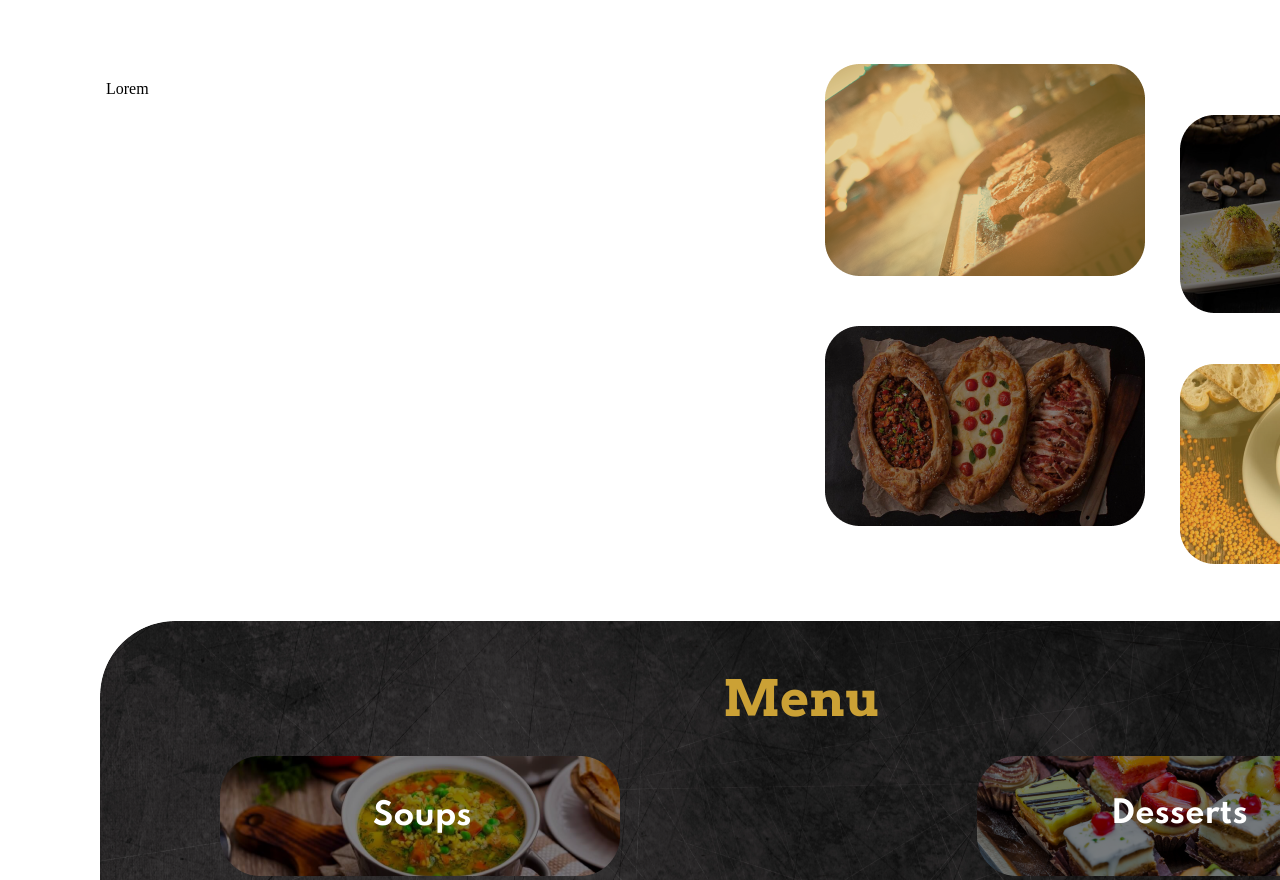
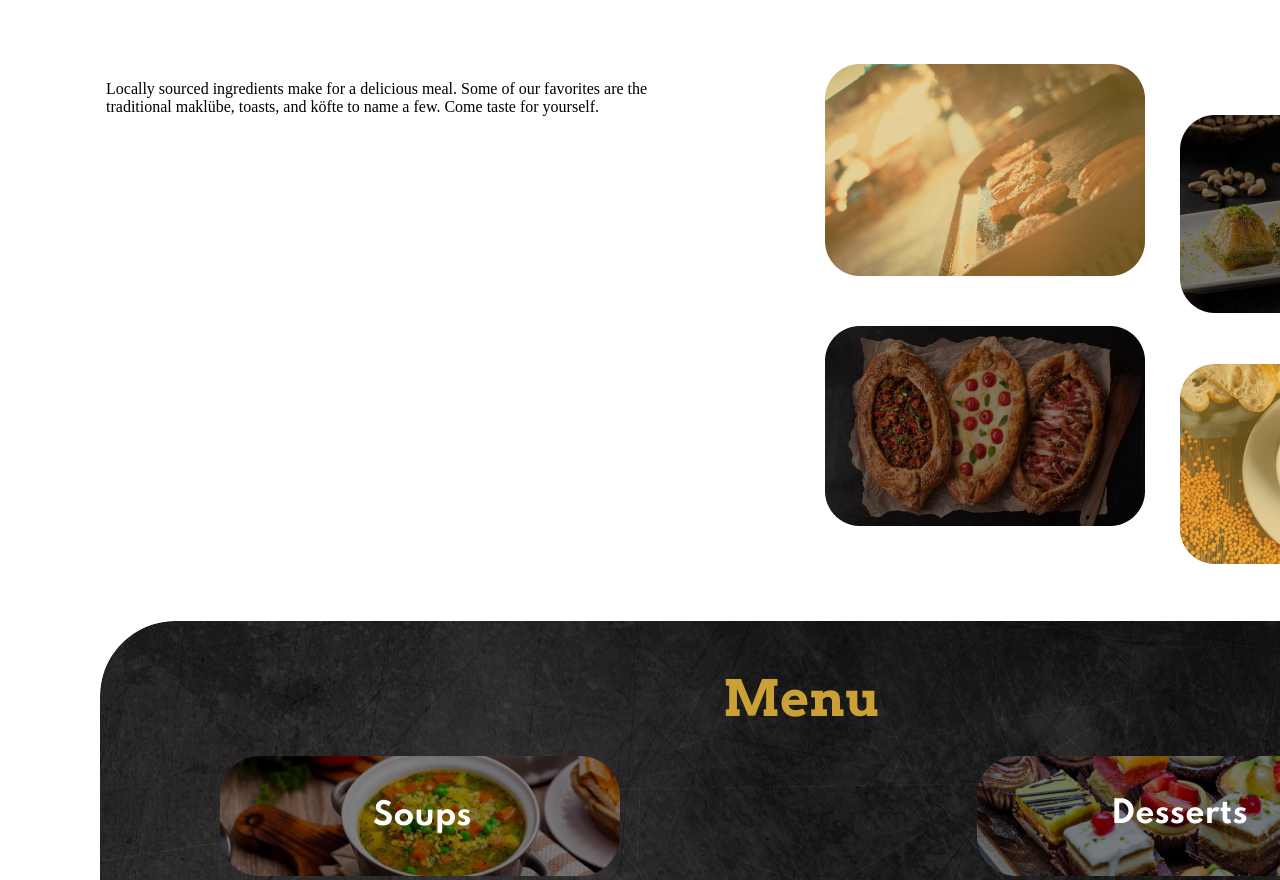
Before and after one commit to MeirkhanS/final_project, a plain HTML site: page 2nd_attempt/index.html in a window 1280 px wide. Shown: the part 851-1731 px from the top of the page. Drawn offline with Linux system fonts and the light colour scheme; a web font is replaced by a local one.

Commit message:
Update index.html

```diff
--- a/2nd_attempt/index.html
+++ b/2nd_attempt/index.html
@@ -45,7 +45,7 @@
     </div>
     <div class="welcome_content">
       <div class="welcome_text">
-        <p>Lorem</p>
+        <p>Locally sourced ingredients make for a delicious meal. Some of our favorites are the traditional maklübe, toasts, and köfte to name a few. Come taste for yourself.</p>
       </div>
       <div class="welcome_images">
         <img src="img/grilled-steaks-picjumbo-com 1.png" alt="">
```
